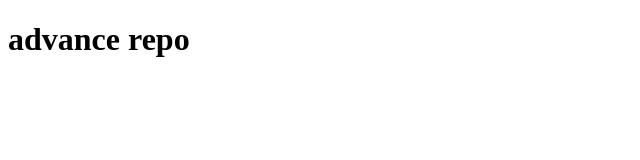
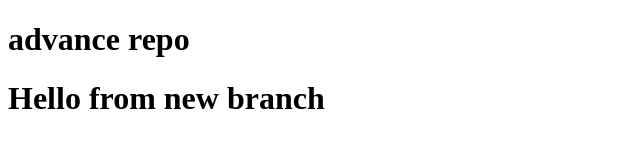
Before and after one commit to monirhossain-oss/advance-repo, a plain HTML site: page index.html in a window 1280 px wide. Shown: the whole page, without its empty margins (0-640 px from the left). Drawn offline with Linux system fonts and the light colour scheme.

Commit message:
Initial commit

```diff
--- a/index.html
+++ b/index.html
@@ -7,5 +7,6 @@
 </head>
 <body>
     <h1>advance repo</h1>
+    <h1>Hello from new branch</h1>
 </body>
 </html>
```
